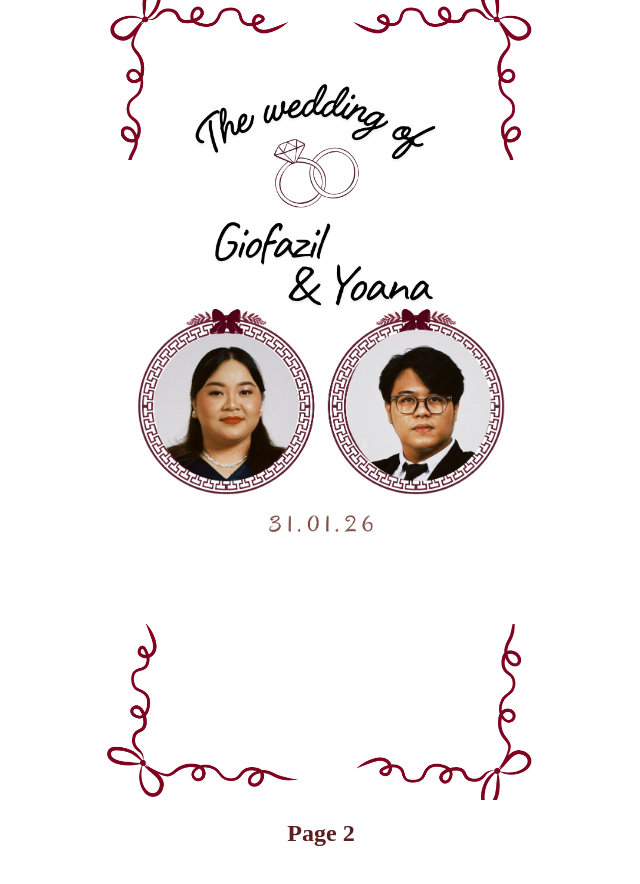
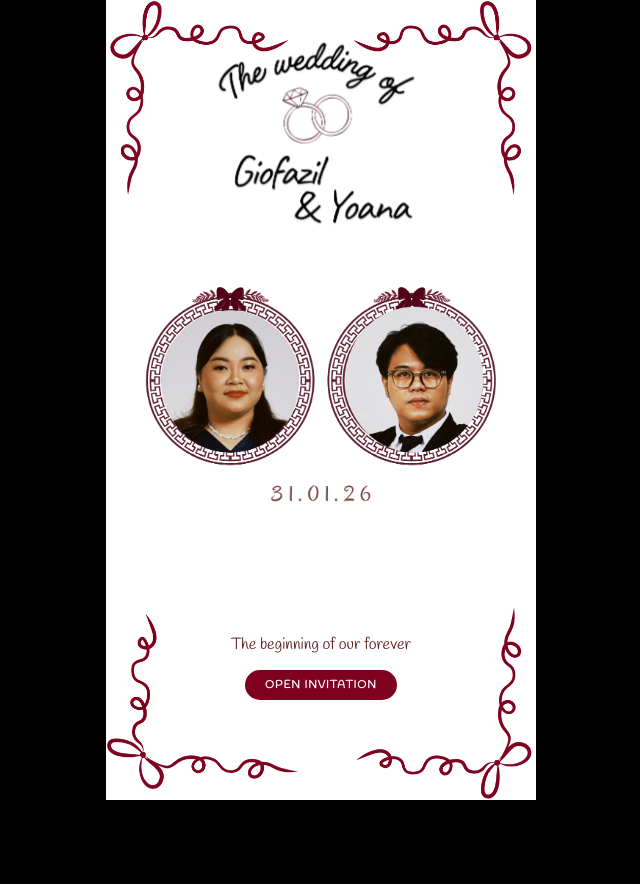
Before and after one commit to Creative-Invitation-id/Giofazil-Yowana, a plain HTML site: page index.html in a window 1280 px wide. Shown: the whole page, without its empty margins (319-959 px from the left). After the commit the page ends 800 px from the top, so only its background shows below. Drawn offline with Linux system fonts and the light colour scheme; a web font is replaced by a local one.

Commit message:
fix page 1

```diff
--- a/index.html
+++ b/index.html
@@ -8,24 +8,31 @@
 </head>
 <body>
 
-    <div class="pages">
+    <div class="mobile-wrapper">
+        <div class="pages" id="pagesContainer">
 
-      <!-- PAGE 1 -->
             <section class="page cover">
-        <div class="page-inner">
+                <img src="assets/images/slide1/frame-top1.png" class="frame-top anim-fade" alt="Frame Top" />
+                <img src="assets/images/slide1/frame-bot1.png" class="frame-bottom anim-fade" alt="Frame Bottom" />
 
-          <img src="assets/images/slide1/frame-top1.png" class="frame-top" />
+                <div class="split-container">
+                    <div class="section-part anim-fade delay-1">
+                        <img src="assets/images/slide1/Top1-1.png" class="ornament" />
+                    </div>
 
-          <img src="assets/images/slide1/Top1-1.png" class="ornament top" />
+                    <div class="section-part anim-fade delay-2">
+                        <img src="assets/images/slide1/Top2-1.png" class="ornament" />
+                    </div>
 
-          <img src="assets/images/slide1/Top2-1.png" class="ornament mid" />
-
-          <img src="assets/images/slide1/frame-bot1.png" class="frame-bottom" />
-
+                    <div class="section-part anim-fade delay-3">
+                        <div class="content-bottom">
+                            <p>The beginning of our forever</p>
+                            <button class="btn-open" onclick="openInvitation()">Open Invitation</button>
+                        </div>
+                    </div>
                 </div>
             </section>
 
-      <!-- PAGE 2 -->
             <section class="page" id="page2">
                 <div class="page-inner">
                     <h2>Page 2</h2>
@@ -33,6 +40,14 @@
             </section>
 
         </div>
+    </div>
+
+    <script>
+        function openInvitation() {
+            const container = document.getElementById('pagesContainer');
+            container.style.transform = 'translateX(-100%)';
+        }
+    </script>
 
 </body>
 </html>
--- a/style.css
+++ b/style.css
@@ -1,57 +1,68 @@
+/* --- FONTS --- */
 @font-face {
   font-family: "GreatVibes";
-  src: url("./fonts/GreatVibes-Regular.ttf");
+  src: url("./fonts/primary.ttf");
 }
 
 @font-face {
   font-family: "Playfair";
-  src: url("./fonts/PlayfairDisplay-Regular.ttf");
+  src: url("./fonts/primary.ttf");
 }
 
+/* --- RESET & BASE --- */
 * {
   box-sizing: border-box;
+  margin: 0;
+  padding: 0;
 }
 
 body {
   margin: 0;
   font-family: "Playfair", serif;
-  color: #5a1f1f;
+  background: #000;
+  display: flex;
+  justify-content: center;
+  align-items: center;
+  min-height: 100vh;
+  overflow: hidden;
+}
+
+/* --- MOBILE WRAPPER --- */
+.mobile-wrapper {
+  width: 100%;
+  max-width: 430px;
+  height: 100vh;
+  background: #fff;
+  position: relative;
+  overflow: hidden;
+  box-shadow: 0 0 50px rgba(0, 0, 0, 0.8);
+}
+
+/* --- PAGES CONTAINER --- */
+.pages {
+  display: flex;
+  flex-direction: row;
+  width: 200%;
+  height: 100%;
+  transition: transform 0.8s cubic-bezier(0.65, 0, 0.35, 1);
+}
+
+.page {
+  width: 50%;
+  height: 100vh;
+  position: relative;
+  flex-shrink: 0;
   background: #fff;
 }
 
-/* HORIZONTAL PAGE */
-.page {
-  min-width: 100vw;
-  height: 100vh;
-  scroll-snap-align: start;
-  position: relative;
-  flex-shrink: 0;
-}
-
-.page-inner {
-  max-width: 430px;     /* ukuran HP */
-  height: 100%;
-  margin: 0 auto;
-  position: relative;
-  background: #fff;
-}
-
-
-
-/* COVER */
-.cover {
-  overflow: hidden;
-}
-
-/* FRAME ATAS & BAWAH */
+/* --- FRAME --- */
 .frame-top {
   position: absolute;
   top: 0;
   left: 0;
   width: 100%;
-  height: 20vh;
-  object-fit: cover;
-  z-index: 3;
+  z-index: 10;
+  pointer-events: none;
 }
 
 .frame-bottom {
@@ -59,126 +70,96 @@ body {
   bottom: 0;
   left: 0;
   width: 100%;
-  height: 22vh;
-  object-fit: cover;
-  z-index: 3;
-}
-
-/* ORNAMENT */
-.ornament {
-  position: absolute;
-  width: 100%;
-  left: 0;
-  z-index: 2;
-}
-
-.ornament.top {
-  top: 7vh; /* naik ke atas */
-  z-index: 4; /* pastikan di atas frame */
-  pointer-events: none;
-}
-.ornament.mid {
-  bottom: 32vh;
-  width: 85%;                /* supaya tidak nempel kiri kanan */
-  left: 50%;
-  transform: translateX(-50%);
-  z-index: 4;
+  z-index: 10;
   pointer-events: none;
 }
 
-/* CONTENT */
-.content {
+/* --- PAGE 1: 3 SECTIONS --- */
+.split-container {
+  display: flex;
+  flex-direction: column;
+  height: 100%;
+  width: 100%;
   position: relative;
-  z-index: 4;
-  text-align: center;
-  padding: 32vh 20px 26vh;
+  z-index: 5;
 }
 
-.subtitle {
-  font-size: 14px;
-  letter-spacing: 2px;
+.section-part {
+  flex: 1;
+  display: flex;
+  flex-direction: column;
+  align-items: center;
+  justify-content: center;
+  text-align: center;
+  padding: 0 20px;
 }
 
-.ring {
-  width: 18px;
-  vertical-align: middle;
+.ornament {
+  max-width: 90%;
+  max-height: 85%;
+  object-fit: contain;
 }
 
-.names {
+.content-bottom p {
   font-family: "GreatVibes", cursive;
-  font-size: 40px;
-  margin: 14px 0;
-  transform: translateY(-20px);
+  font-size: 16px;
+  color: #5a1f1f;
+  margin-bottom: 15px;
 }
 
-/* PHOTO FRAME */
-.photo-wrapper {
-  display: flex;
-  justify-content: center;
-  gap: 20px;
-  margin: 20px 0;
-  transform: translateY(-20px);
+.btn-open {
+  background-color: #800020;
+  color: #fff;
+  border: none;
+  padding: 8px 20px;
+  border-radius: 25px;
+  font-family: "Playfair", serif;
+  font-size: 11px;
+  font-weight: bold;
+  cursor: pointer;
+  text-transform: uppercase;
+  letter-spacing: 1px;
 }
 
-.photo-frame {
-  position: relative;
-  width: 140px;
-  height: 140px;
-}
-
-.photo-frame .frame {
-  position: absolute;
-  inset: 0;
-  width: 100%;
-  z-index: 2;
-}
-
-.photo-frame .photo {
-  position: absolute;
-  width: 105px;
-  height: 105px;
-  top: 18px;
-  left: 18px;
-  border-radius: 50%;
-  object-fit: cover;
-  z-index: 1;
-}
-
-.date {
-  font-size: 16px;
-}
-
-.tagline {
-  font-family: "GreatVibes", cursive;
-  font-size: 20px;
-}
-
-/* NEXT BUTTON */
-.next-btn {
-  position: absolute;
-  right: 12px;
-  top: 50%;
-  transform: translateY(-50%);
-  font-size: 32px;
-  text-decoration: none;
-  color: #5a1f1f;
-  z-index: 5;
-  opacity: 0.6;
-}
-
-.next-btn:hover {
-  opacity: 1;
-}
-
-/* PAGE 2 DUMMY */
-#page2 {
+/* --- PAGE 2 --- */
+.page-inner {
+  height: 100%;
   display: flex;
   justify-content: center;
   align-items: center;
+  background: #fdfaf7;
 }
 
-@media (max-width: 480px) {
-  .names {
-    font-size: 34px;
+/* --- ANIMASI FADE IN (Staggered) --- */
+
+/* Base class untuk elemen yang akan dianimasi */
+.anim-fade {
+  opacity: 0;
+  animation: fadeIn 1.2s ease-out forwards;
+}
+
+/* Keyframes */
+@keyframes fadeIn {
+  from {
+    opacity: 0;
+    transform: translateY(10px); /* Sedikit efek naik agar lebih smooth */
+  }
+  to {
+    opacity: 1;
+    transform: translateY(0);
   }
 }
+
+/* Delay masing-masing urutan */
+.delay-1 { animation-delay: 0.8s; } /* Isi Div 1 */
+.delay-2 { animation-delay: 1.4s; } /* Isi Div 2 */
+.delay-3 { animation-delay: 2.0s; } /* Isi Div 3/Bawah */
+
+/* Frame muncul segera (0s) atau sedikit delay jika mau */
+.frame-top, .frame-bottom {
+  animation-delay: 0.2s;
+}
+
+.mobile-wrapper::-webkit-scrollbar {
+  display: none;
+}
```
Lines whose indentation alone changed are shown as unchanged.
